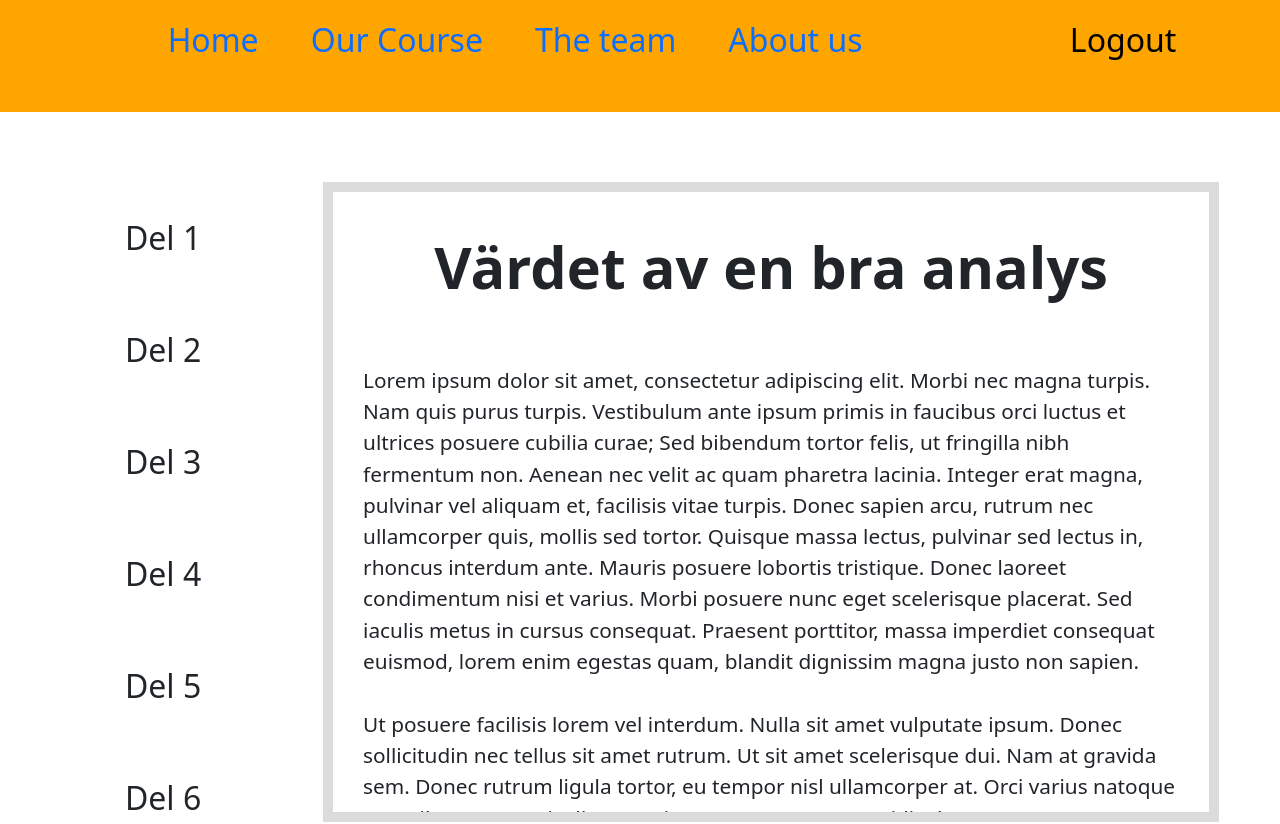
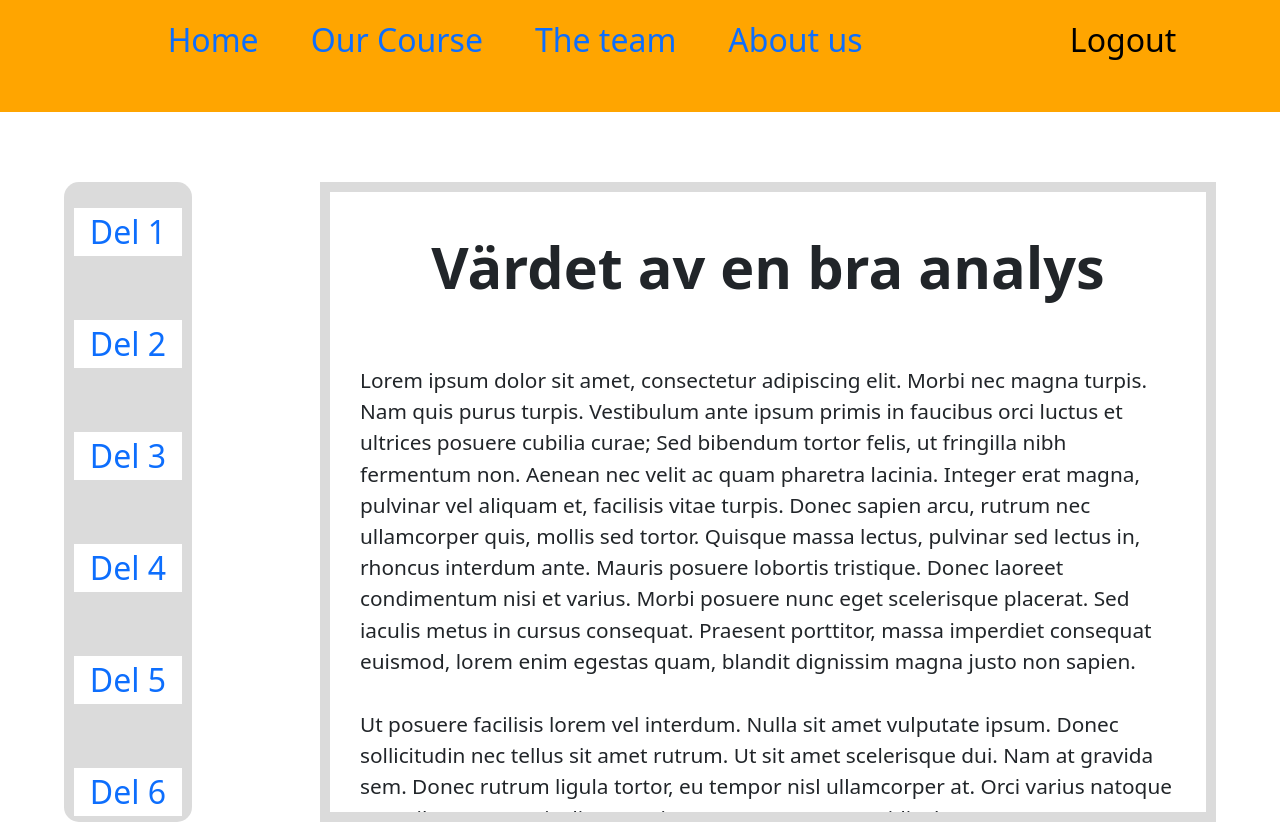
Before and after one commit to Vambyte/jonatanmanfredmiltonspecial, a React (Create React App) app in the folder client/: page / in a window 1280 px wide. Shown: the top 824 px of the page. Built offline with nearby package versions, Linux system fonts and the light colour scheme; no server answers; sample sign-in values are in the browser's storage.

Commit message:
yeah idk lol lite scroll-bar kanske

```diff
--- a/client/src/ComponentStyle/Content.css
+++ b/client/src/ComponentStyle/Content.css
@@ -3,35 +3,85 @@
     justify-content: space-around;
 }
 
-.Content-Container>.Chapter-Container>ul{
-    margin-top: 1em;
+.Content-Container>.Chapter-Container-Container{
+    width: 10%;
+    height: 80vh;
+    padding: 10px;
+    background-color: rgb(219, 219, 219);
+    overflow-y: scroll;
+    overflow-x: hidden;
+    border-radius: 15px;
+}
+
+.Chapter-Container-Container>.Chapter-Container{
+    padding: 0;
+}
+
+.Chapter-Container>ul{
+    padding: 0;
+    margin-top: .5em;
     list-style: none;
 }
 
-.Content-Container>.Chapter-Container>ul>li{
+.Chapter-Container>ul>li{
     margin-bottom: 2em;
     text-align: center;
+    background-color: white;
+    color: black;
 }
 
-.Content-Container>.Chapter-Container>ul>li>a{
-    position: relative;
+.Chapter-Container>ul>li:last-child{
+    margin-bottom: 0;
 }
 
-.Content-Container>.Chapter-Container>ul>li>a:active::after,
-.Content-Container>.Chapter-Container>ul>li>a:active::before{
+.Chapter-Container>ul>li>a{
+    position: relative;
+    text-decoration: none;
+}
+
+.Chapter-Container>ul>li>a:focus{
+    outline: none;
+}
+
+.Chapter-Container>ul>li>a:focus::after,
+.Chapter-Container>ul>li>a:focus::before{
     content: '';
-    background-color: hsla(231, 100%, 50%, 0.459);
+    background-color: hsla(0, 0%, 0%, 1);
     position: absolute;
 }
 
-.Content-Container>.Chapter-Container>ul>li>a:active::after{
+.Chapter-Container>ul>li>a:focus::after{
+    right:-0.5em;
     top: calc(50% - 0.5em);
     width: 0.2em;
     height: 1em;
 }
 
-.Content-Container>.Chapter-Container>ul>li>a:active::before{
-    top: calc(100% - 0.05em);
-    width: calc(100% + 0.2em);
-    height: 0.1em;
+.Chapter-Container>ul>li>a:focus::before{
+    left:-0.5em;
+    top: calc(50% - 0.5em);
+    width: 0.2em;
+    height: 1em;
 }
+
+
+
+
+/*scroll*/
+::-webkit-scrollbar {
+    width: 10px;
+    border-radius: 50%;
+}
+
+::-webkit-scrollbar-track {
+    background: #f1f1f1;
+}
+
+::-webkit-scrollbar-thumb {
+    background: #888;
+    border-radius: 10px;
+}
+
+::-webkit-scrollbar-thumb:hover {
+    background: #555;
+}
--- a/client/src/Components/Dashboard.js
+++ b/client/src/Components/Dashboard.js
@@ -14,13 +14,15 @@ function Content({text}) {
         <>
             <Header />
             <div className='Content-Container'>
+                <div className="Chapter-Container-Container">
                     <div className="Chapter-Container">
                         <ul>
                             {chapters.map((chapter)=>{
                                 return (
-                                <li><a>{chapter}</a></li>)
+                                    <li><a href="google.se" target="_blank">{chapter}</a></li>)
                             })}
                         </ul>
+                    </div>
                 </div>
 
                 <ChapterTextArea />
```
Lines whose indentation alone changed are shown as unchanged.
